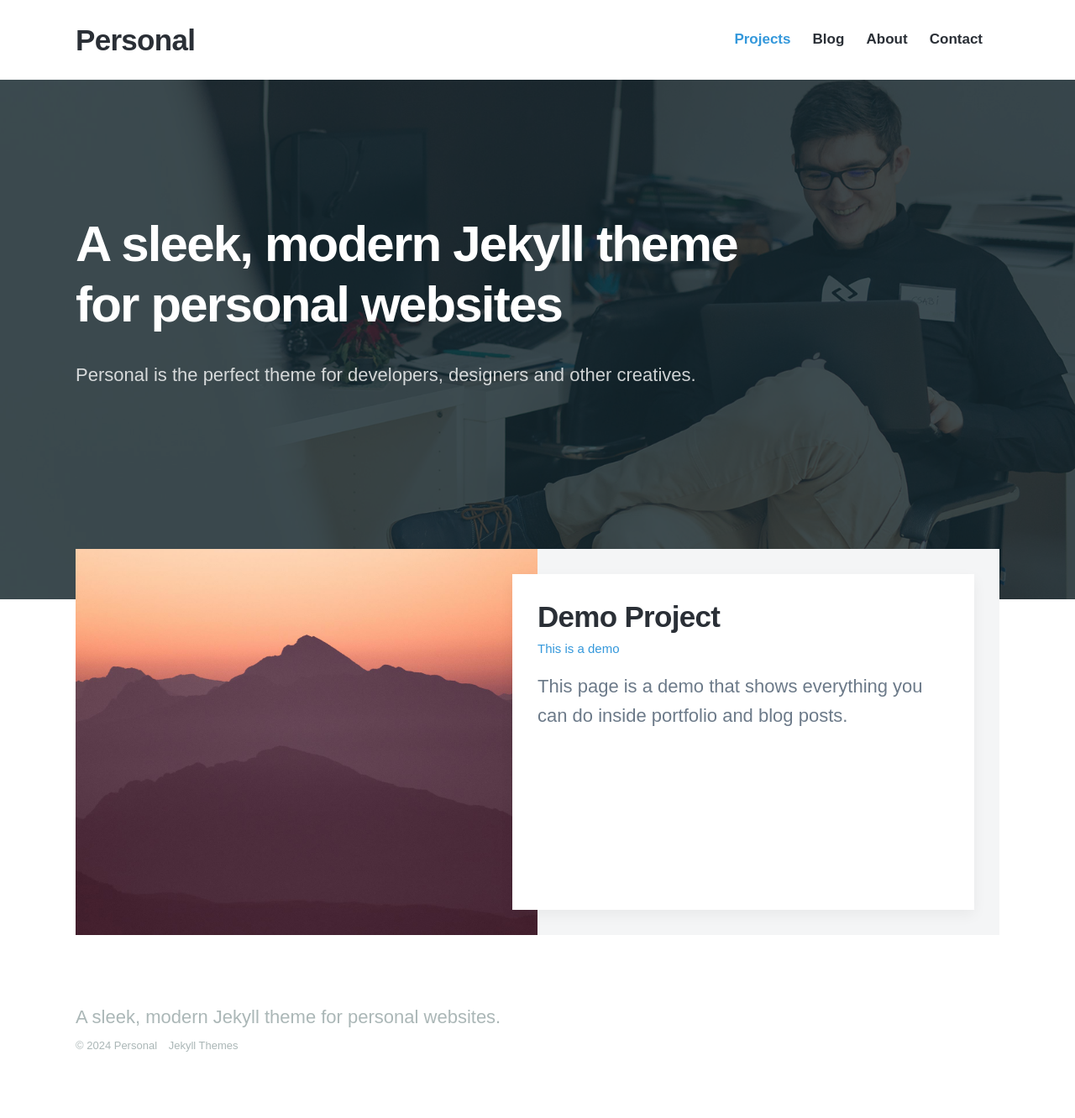
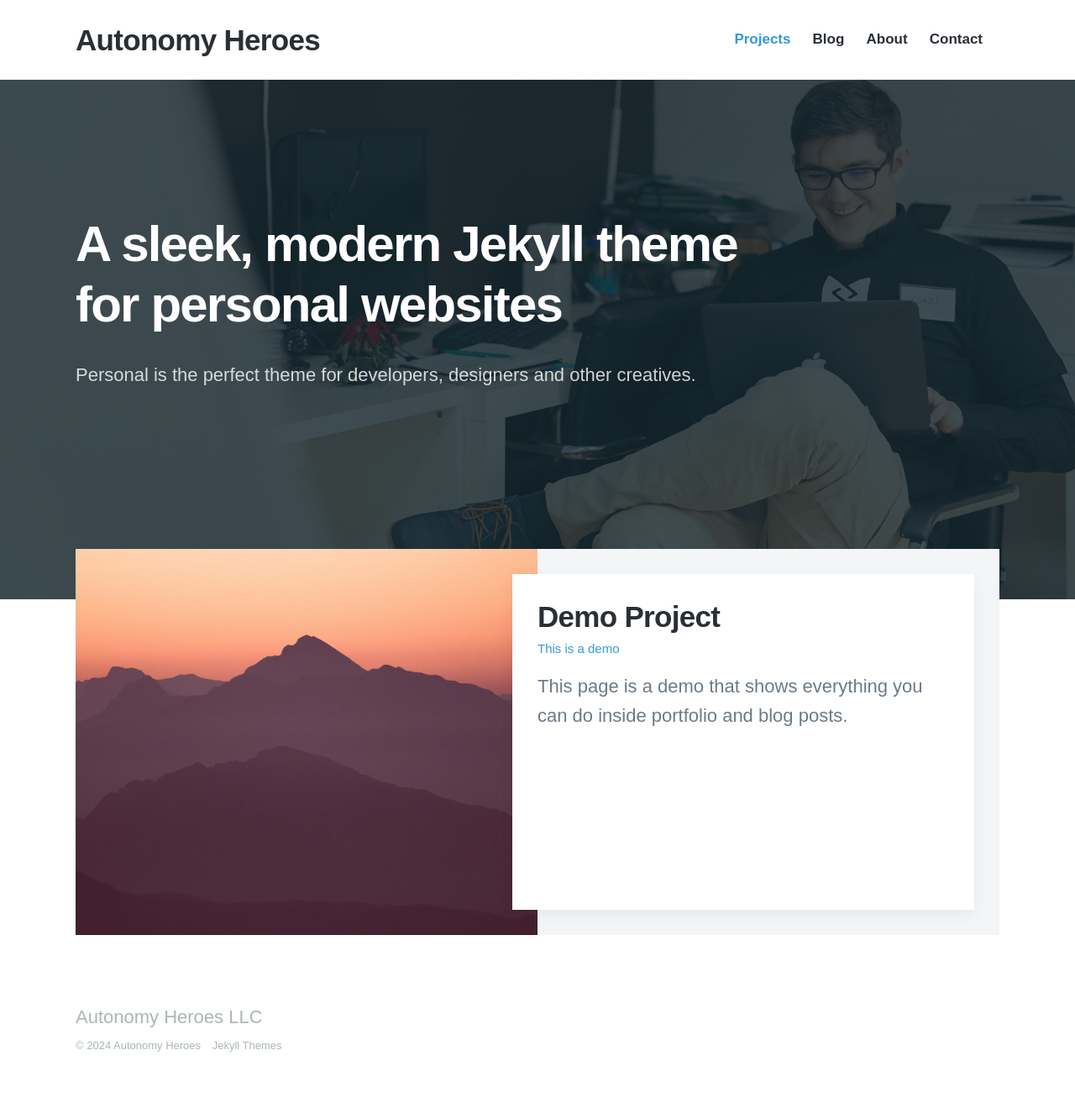
Before and after one commit to Kiril3l5/Kiril3l5.github.io, a Jekyll site: the page built from index.html, in a window 1280 px wide. Shown: the whole page at 84% size. Built offline with Jekyll 4.4.1, drawn with Linux system fonts in a browser that asks for light colours; nearby versions of some CDN libraries; some web fonts are replaced.

Commit message:
minor changes to settings.yaml

```diff
--- a/_data/settings.yml
+++ b/_data/settings.yml
@@ -1,5 +1,5 @@
 basic_settings:
-  site_title: Personal
+  site_title: Autonomy Heroes
   favicon_image: /images/favicon.png
 
 header_settings:
@@ -18,7 +18,7 @@ menu_settings:
       url: '/contact'
 
 footer_settings:
-  footer_tagline: A sleek, modern Jekyll theme for personal websites.
+  footer_tagline: Autonomy Heroes LLC
 
 hero_settings:
   overlay_opacity: 0.8
```
